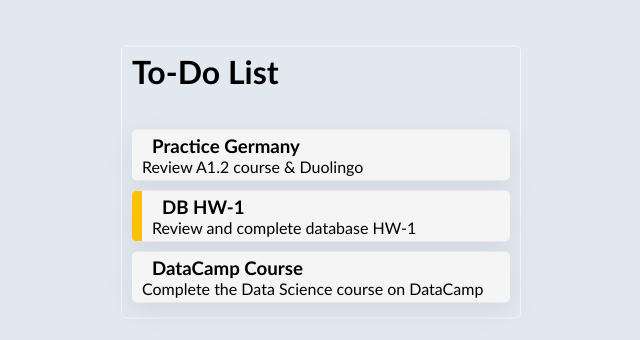
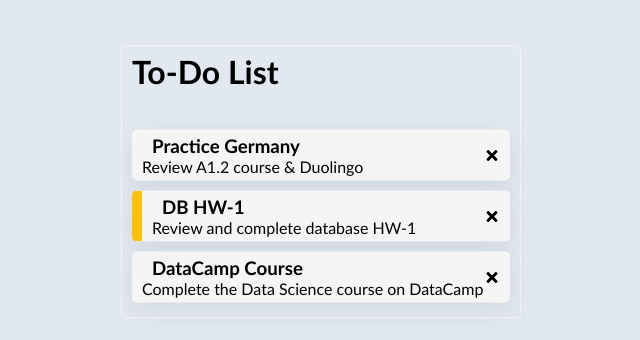
Before and after one commit to keivanipchihagh/to-do-list, a React (Create React App) app: page / in a window 1280 px wide. Shown: the part 218-558 px from the top of the page, without its empty margins (319-959 px from the left). Built offline with nearby package versions, Linux system fonts and the light colour scheme.

Commit message:
Added delete button and fa icons package

```diff
--- a/package.json
+++ b/package.json
@@ -8,6 +8,7 @@
     "@testing-library/user-event": "^12.8.3",
     "react": "^17.0.2",
     "react-dom": "^17.0.2",
+    "react-icons": "^4.3.1",
     "react-scripts": "4.0.3",
     "web-vitals": "^1.1.2"
   },
--- a/src/App.js
+++ b/src/App.js
@@ -30,11 +30,16 @@ function App() {
     setTasks(tasks.map(task => (task.id === id) ? {...task, starred: !task.starred} : task))
   }
 
+  // Delete a task
+  const deleteTask = (id) => {
+    setTasks(tasks.filter(task => task.id !== id))
+  }
+
   return (
     <div className="App">
       <Header />
       <br />
-      <Tasks tasks={tasks} onToggle={toggleStarred} />
+      {(tasks.length > 0) ? <Tasks tasks={tasks} onToggle={toggleStarred} onDelete={deleteTask} /> : <span>Yey! You can take the rest of the day off 😋</span>}
     </div>
   );
 }
--- a/src/Components/Task.js
+++ b/src/Components/Task.js
@@ -1,10 +1,12 @@
 import React from 'react'
+import {FaTimes} from 'react-icons/fa'
 
-function Task({ task, onToggle }) {
+function Task({ task, onToggle, onDelete }) {
     return (
         <div className={`Task ${task.starred ? 'Task-starred': ''}`} onDoubleClick={() => onToggle(task.id)}>
             <h3>{task.title}</h3>
             <p>{task.description}</p>
+            <FaTimes className='Task-times' onClick={() => onDelete(task.id)} />
         </div>
     )
 }
--- a/src/Components/Tasks.js
+++ b/src/Components/Tasks.js
@@ -1,11 +1,11 @@
 import React from 'react'
 import Task from './Task'
 
-function Tasks({ tasks, onToggle }) {
+function Tasks({ tasks, onToggle, onDelete }) {
     return (
         <>
         {tasks.map((task) => (
-            <Task key={task.id} task={task} onToggle={onToggle} />
+            <Task key={task.id} task={task} onToggle={onToggle} onDelete={onDelete} />
         ))}
         </>
     )
--- a/src/index.css
+++ b/src/index.css
@@ -36,6 +36,7 @@ body {
   border-radius: 5px;
   box-shadow: rgba(149, 157, 165, 0.2) 0px 8px 24px;
   cursor: pointer;
+  position: relative;
 }
 
 .Task h3 {
@@ -49,3 +50,9 @@ body {
 .Task-starred {
   border-left: 10px solid #ffc107;
 }
+
+.Task-times {
+  position: absolute;
+  top: 18px;
+  right: 10px;
+}
```
Also changed, not shown: 1 other file (tests, documents, lock files or other folders).
